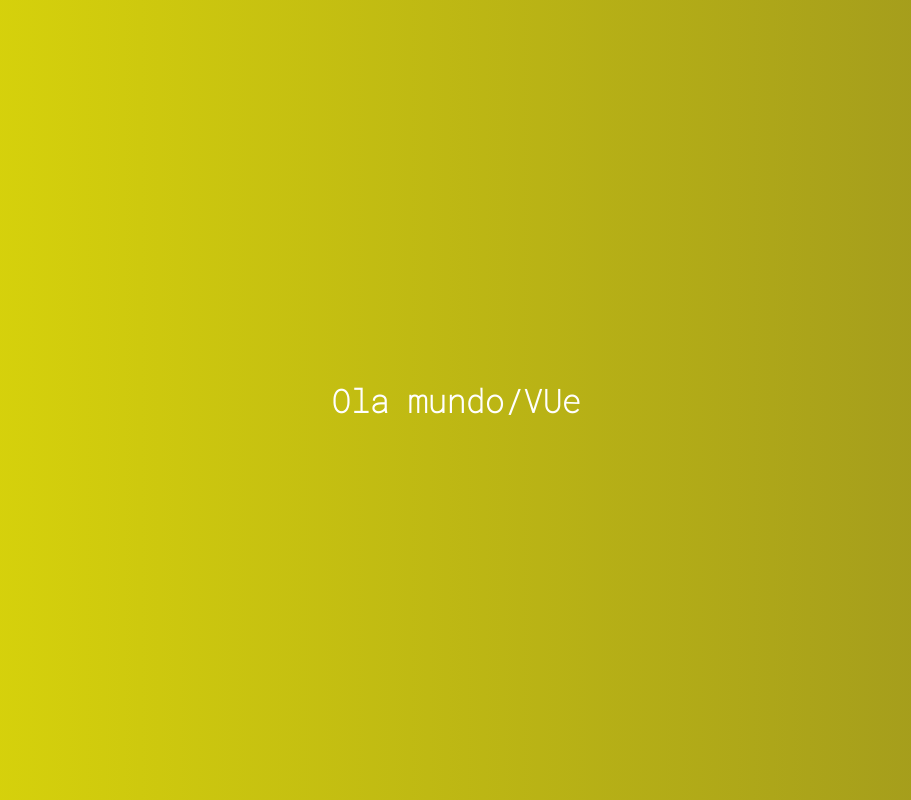
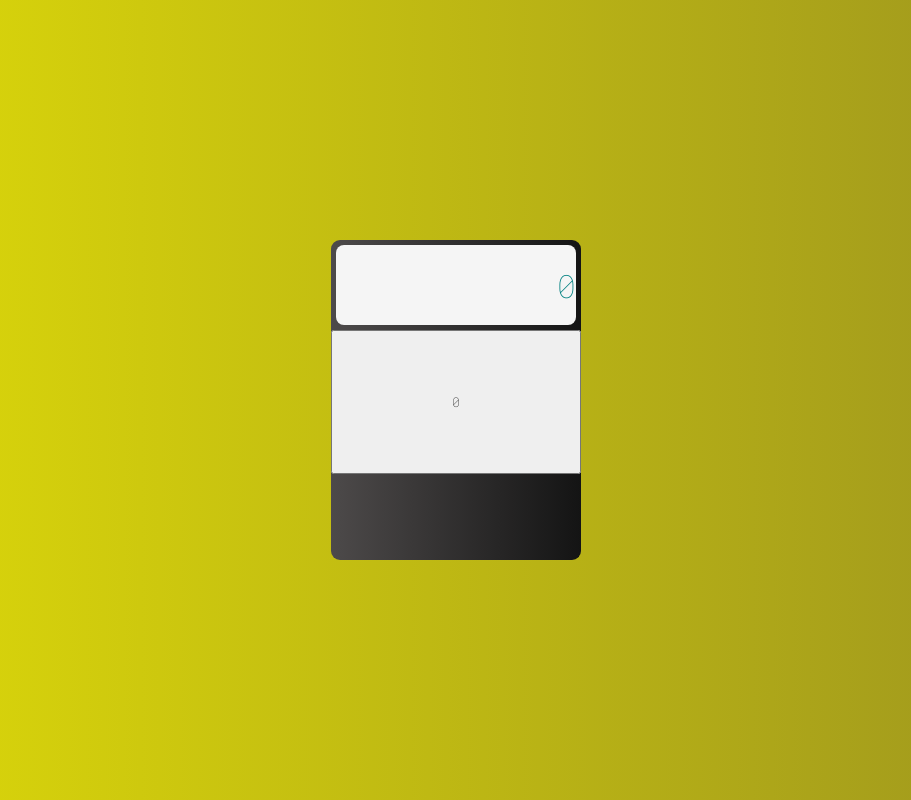
Before and after one commit to gcesario203/CalculadoraVue, a Vue app: page / in a window 1280 px wide. Shown: the whole page, without its empty margins (184-1095 px from the left). Built offline with nearby package versions, Linux system fonts and the light colour scheme.

Commit message:
Criando e estilizando componentes

```diff
--- a/src/App.vue
+++ b/src/App.vue
@@ -1,12 +1,13 @@
 <template>
  <div id="app">
-     <h1>Ola mundo/VUe</h1>
+     <Calculator></Calculator>
  </div>
 </template>
 
 <script>
+import Calculator from './main/Calculator'
 export default {
-
+    components:{Calculator}
 }
 </script>
 
--- /dev/null
+++ b/src/components/Button.vue
@@ -0,0 +1,17 @@
+<template>
+    <button class="button">
+        0
+    </button>
+</template>
+
+<script>
+export default {
+
+}
+</script>
+
+<style>
+.button{
+    grid-area: button;
+}
+</style>
--- /dev/null
+++ b/src/components/Display.vue
@@ -0,0 +1,29 @@
+<template>
+  <div class="display">
+      0
+  </div>
+</template>
+
+<script>
+export default {
+
+}
+</script>
+
+<style>
+.display{
+    font-size: 2em;
+    display: flex;
+    flex-direction: column;
+    justify-content: center;
+    align-items: flex-end;
+    color: teal;
+    margin: 5px;
+    height: 80px;
+    width: 240px;
+    border-radius: 8px;
+    background:whitesmoke;
+
+    grid-area: display;
+}
+</style>
--- /dev/null
+++ b/src/main/Calculator.vue
@@ -0,0 +1,40 @@
+<template>
+    <div class="calculator">
+        <Display></Display>
+        <Button></Button>
+        <Button></Button>
+        <Button></Button>
+        <Button></Button>
+    </div>
+</template>
+
+<script>
+import Button from '../components/Button'
+import Display from '../components/Display'
+
+export default {
+    components:{Button,Display}
+}
+</script>
+
+<style>
+.calculator{
+    height: 320px;
+    width: 100%;
+    max-width: 250px;
+    background: linear-gradient(to left, rgb(20, 20, 20),rgb(77, 74, 74));
+    border-radius: 9px;
+    overflow: hidden;
+
+    display: grid;
+    grid-template-columns: repeat(4,25%);
+    grid-template-rows: 1fr 48px 48px 48px 48px 48px;
+
+    grid-template-areas:
+        "display display display display"
+        "button button button button"
+        "button button button button"
+        "button button button button"
+    ;
+}
+</style>
```
